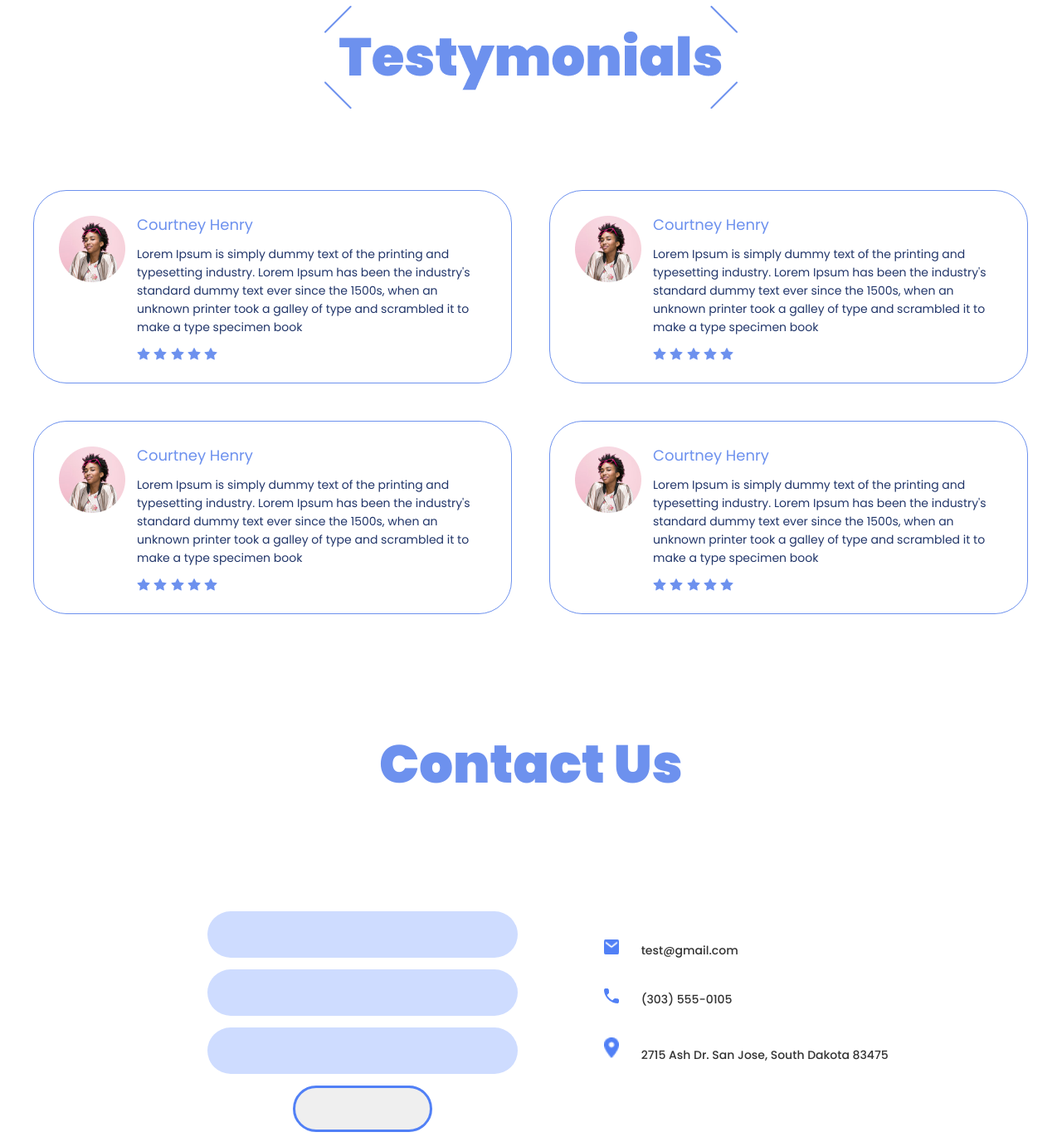
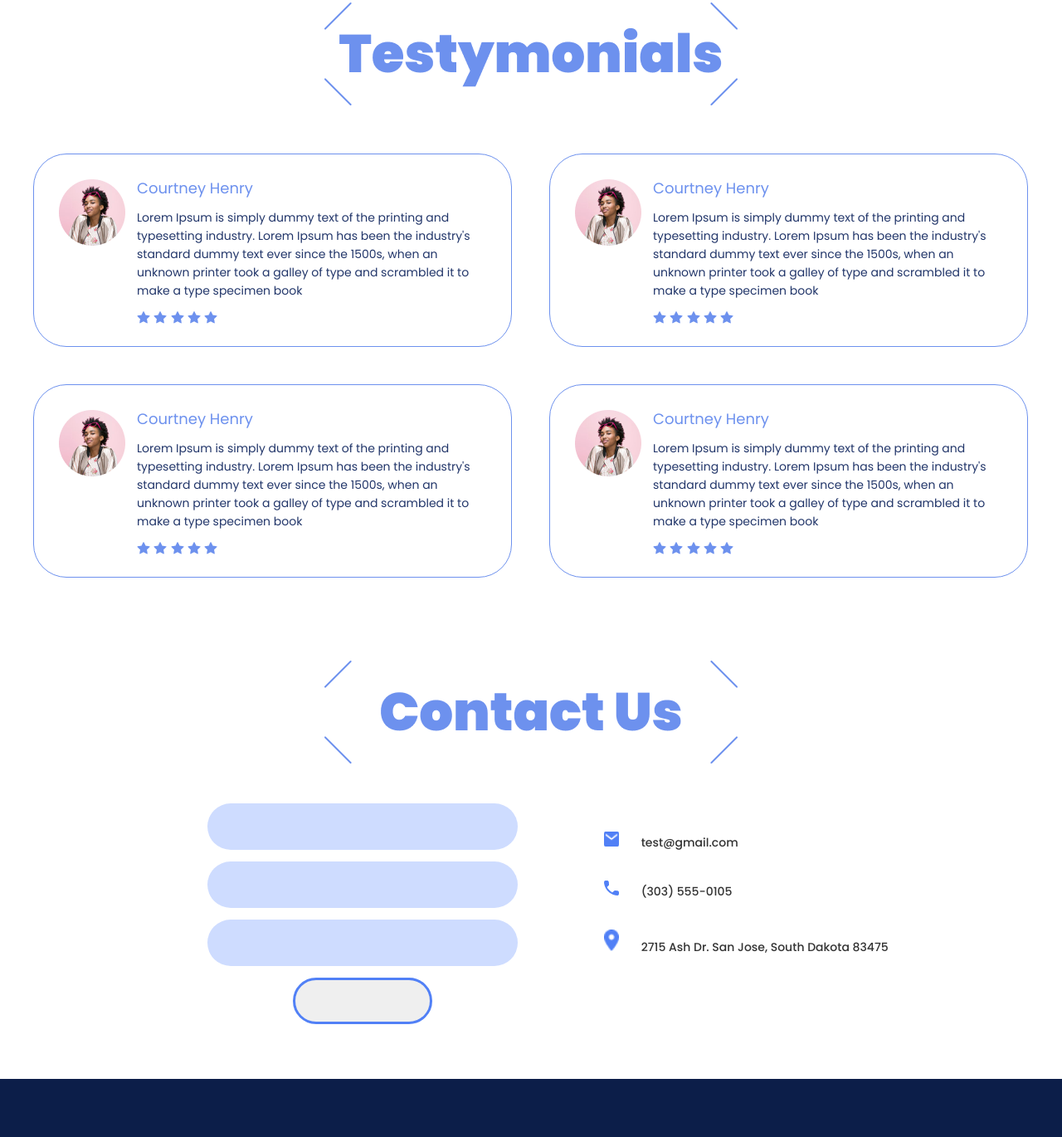
Before and after one commit to naurisievins/MD1, a plain HTML site: page index.html in a window 1280 px wide. Shown: the part 2691-4061 px from the top of the page at 83% size. Drawn offline with Linux system fonts and the light colour scheme.

Commit message:
fix title

```diff
--- a/index.html
+++ b/index.html
@@ -97,7 +97,7 @@
 
     <section class="testymonials">
         <div class="container">
-            <div class="container-title">
+            <div class="container-title-2">
                 <h3 class="container-title-h3">
                     <img src="assets/images/testy-title.png" alt="Testymonials title">
                 </h3>
@@ -188,8 +188,10 @@
 
     <section class="contact">
         <div class="container">
-            <div class="container-title">
-                <h3 class="container-title-h3">Contact Us</h3>
+            <div class="container-title-2">
+                <h3 class="container-title-h3">
+                    <img src="assets/images/contact-title.png" alt="Contact Us title">
+                </h3>
             </div>
             <div class="container-contact">
                 <div class="container-contact-left">
--- a/styles.css
+++ b/styles.css
@@ -158,6 +158,12 @@ body {
   margin-top:86px;
   width:1200px;
 }
+.container-title-2 {
+  position:relative;
+  margin: 0 auto;
+  margin-top:50px;
+  width:1200px;
+}
 .container-title-h3 {
   margin:0;
   padding:0;
@@ -166,6 +172,7 @@ body {
   line-height:89.5px;
   color: #6D91EE;
   text-align:center;
+  height:122px;
 }
 
 .services-card-container {
@@ -241,7 +248,7 @@ body {
 /* Testymonials */
 
 .testymonials-card-container {
-  margin-top:76px;
+  margin-top:60px;
   margin-bottom:45px;
   overflow:hidden;
 }
@@ -298,11 +305,10 @@ body {
 /* Contact Us */
 
 .container-contact {
-  margin-top:66px;
   height: 382px;
 }
 .container-contact-left {
-  margin-top:66px;
+  margin-top:50px;
   margin-right:104px;
   margin-left:210px;
   width:374px;
@@ -310,7 +316,7 @@ body {
   text-align:center;
 }
 .container-contact-right {
-  margin-top:100px;
+  margin-top:84px;
   line-height:0;
   width:374px;
   float:left;
```
Also changed, not shown: assets/images/contact-title.png (added).
